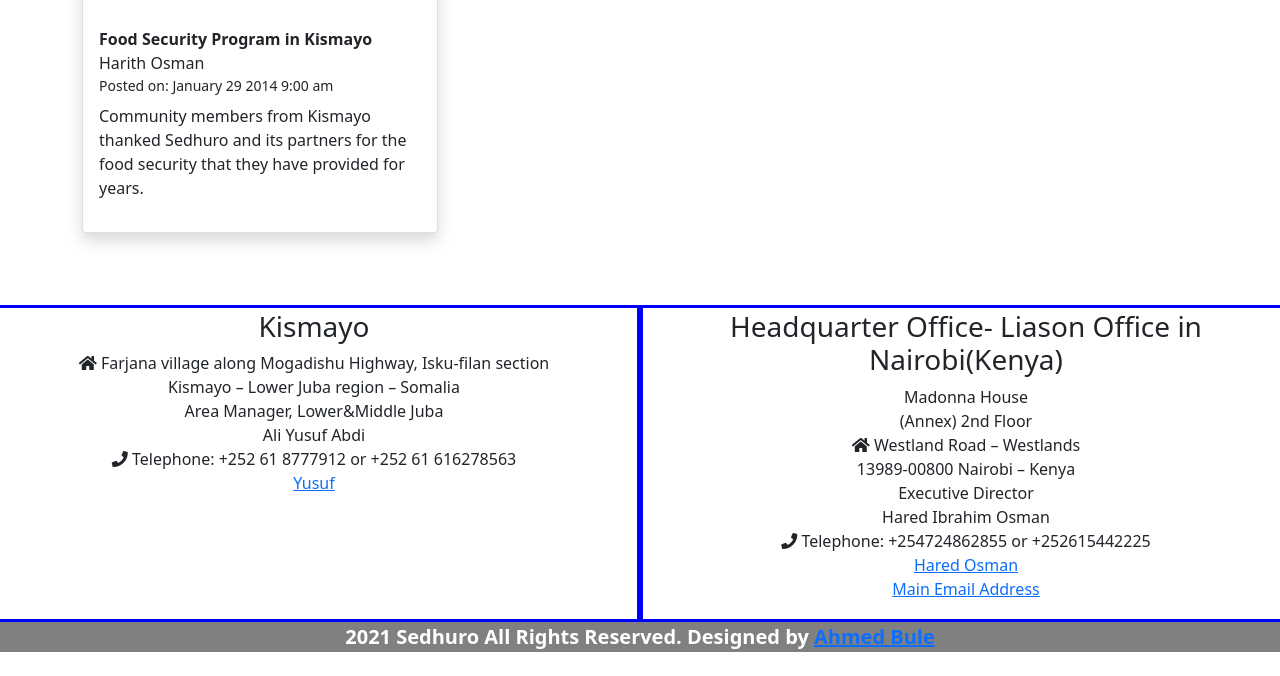
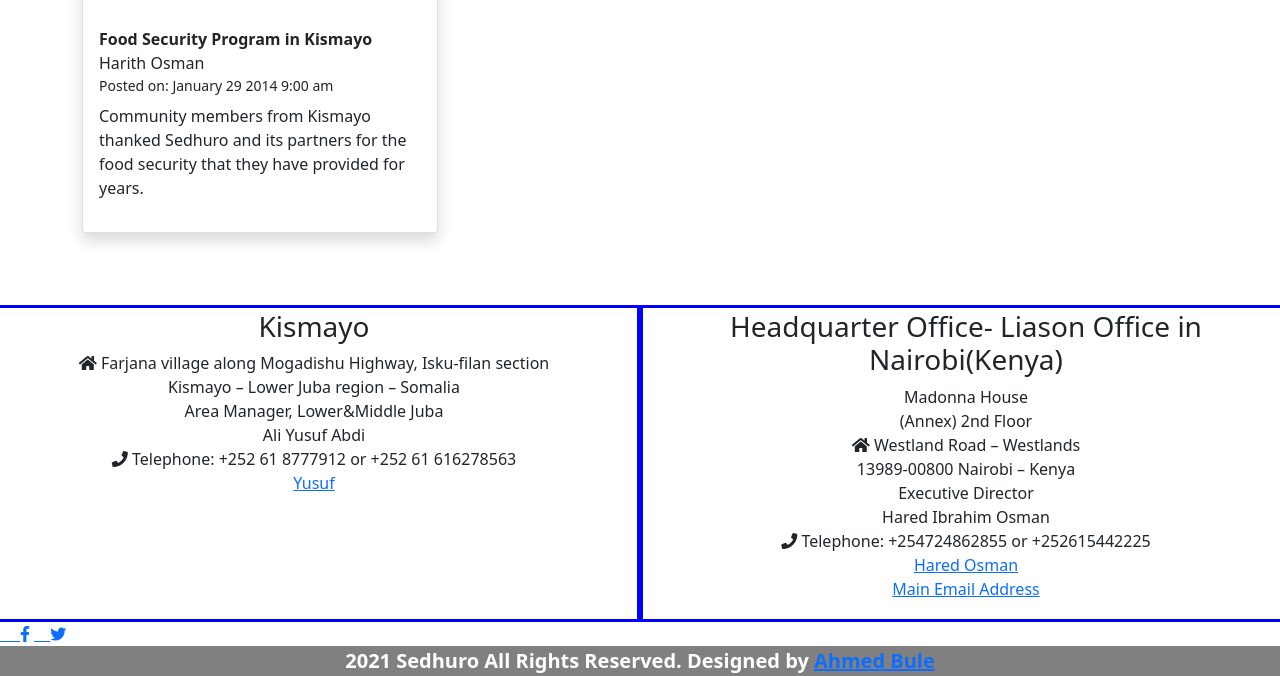
Before and after one commit to AhmedBule/nonprofit-website, a plain HTML site: page index.html in a window 1280 px wide. Shown: the part 4696-5372 px from the top of the page. Before the commit the page ends 5348 px from the top, so only its background shows below. Drawn offline with nearby package versions, Linux system fonts and the light colour scheme.

Commit message:
added social media pages

```diff
--- a/index.html
+++ b/index.html
@@ -539,6 +539,12 @@
 
 
 
+    <div>
+        <a href="https://www.facebook.com/pages/category/Charity-Organization/Socio-Economic-Development-and-Human-Rights-Organization-Sedhuro-119438556108261/"
+            class="fa fa-facebook"> <i class="fab fa-facebook-f"></i></a>
+        <a href="https://twitter.com/sedhuro" class="fa fa-twitter"><i class="fab fa-twitter"></i></a>
+    </div>
+
     <footer id="footer">
 
         <p>2021 Sedhuro All Rights Reserved. Designed by <a
```
